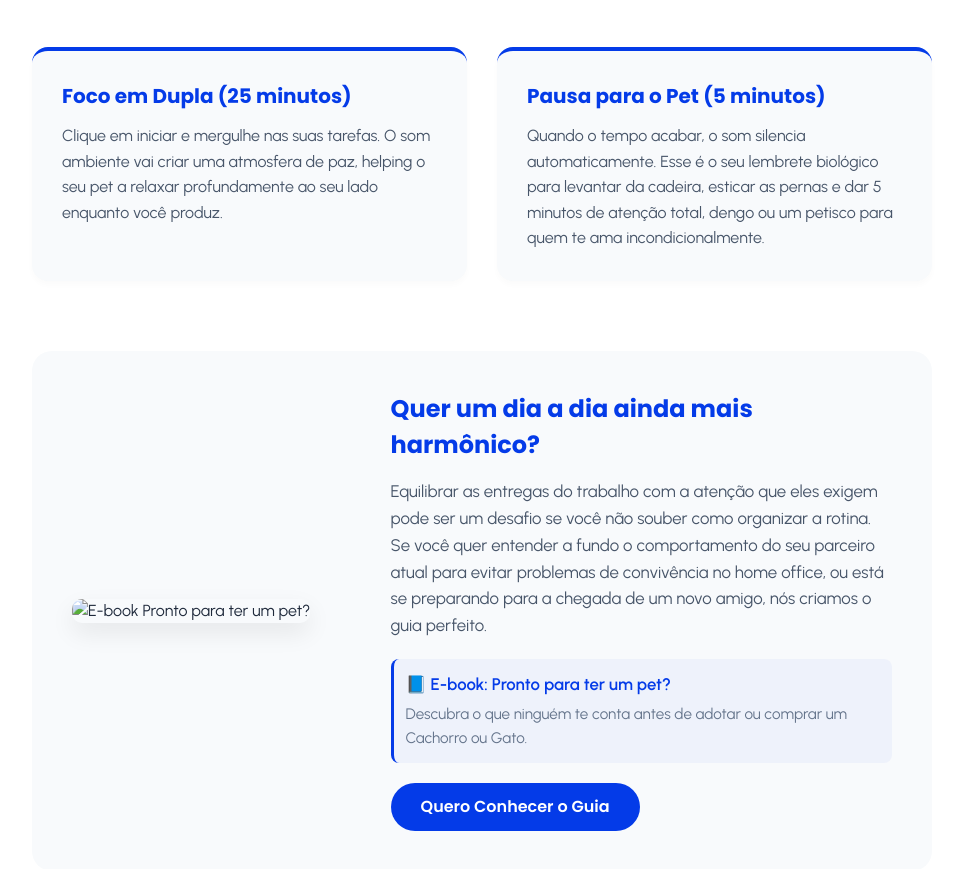
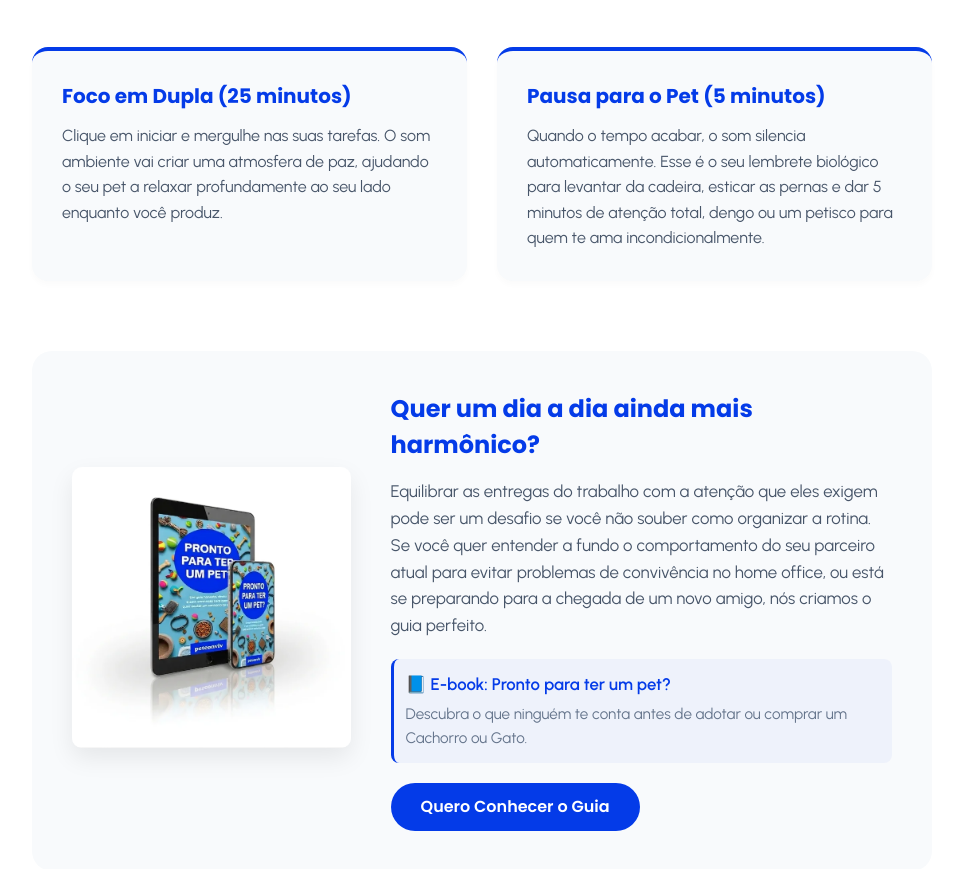
Before and after one commit to petconviv/petconviv-site, a plain HTML site: page index.html in a window 1280 px wide. Shown: the part 953-1822 px from the top of the page, without its empty margins (158-1121 px from the left). Drawn offline with Linux system fonts and the light colour scheme.

Commit message:
Update index.html

```diff
--- a/index.html
+++ b/index.html
@@ -60,7 +60,7 @@
             <div class="bloco-ciclos">
                 <div class="card-passo">
                     <h3>Foco em Dupla (25 minutos)</h3>
-                    <p>Clique em iniciar e mergulhe nas suas tarefas. O som ambiente vai criar uma atmosfera de paz, helping o seu pet a relaxar profundamente ao seu lado enquanto você produz.</p>
+                    <p>Clique em iniciar e mergulhe nas suas tarefas. O som ambiente vai criar uma atmosfera de paz, ajudando o seu pet a relaxar profundamente ao seu lado enquanto você produz.</p>
                 </div>
                 <div class="card-passo">
                     <h3>Pausa para o Pet (5 minutos)</h3>
@@ -70,7 +70,7 @@
 
             <div class="secao-ebook">
                 <div class="ebook-imagem">
-                    <img src="imagens/capa-ebook.png" alt="E-book Pronto para ter um pet?">
+                    <img src="Pronto_para_ter_um_pet_ebook.webp" alt="E-book Pronto para ter um pet?">
                 </div>
                 <div class="ebook-texto">
                     <h3>Quer um dia a dia ainda mais harmônico?</h3>
```
